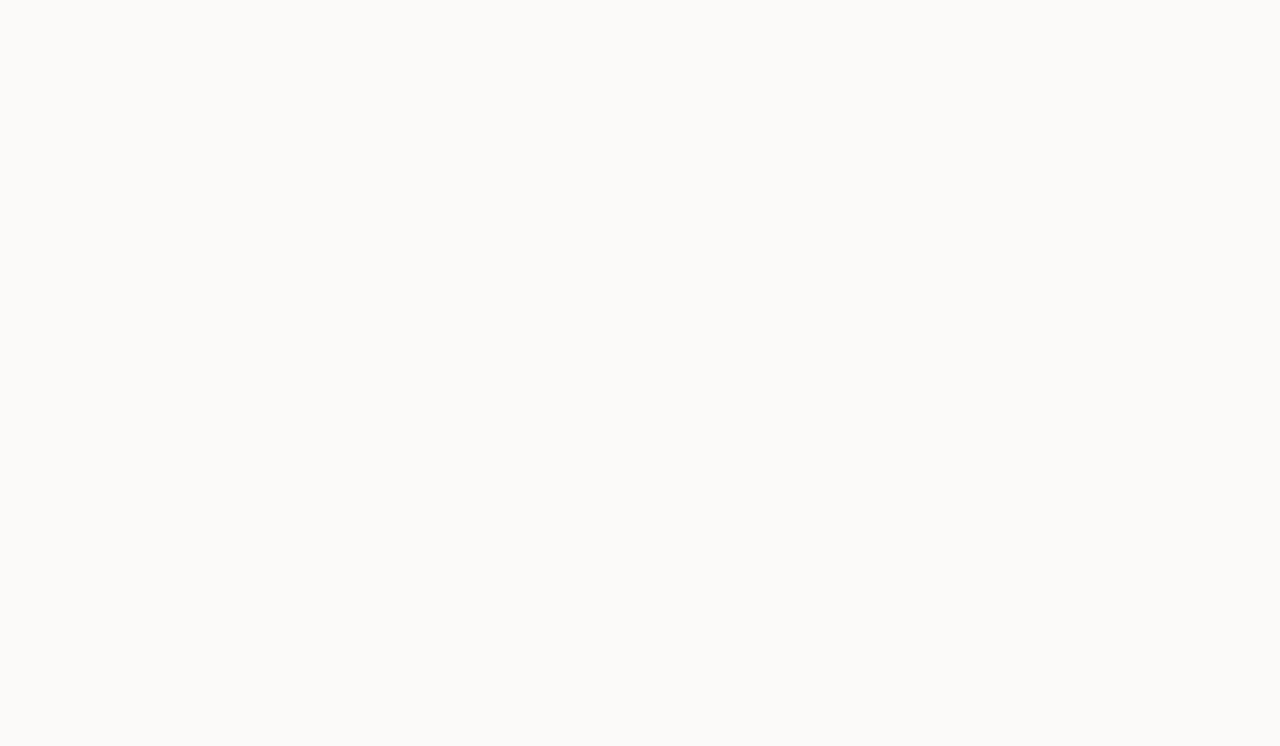
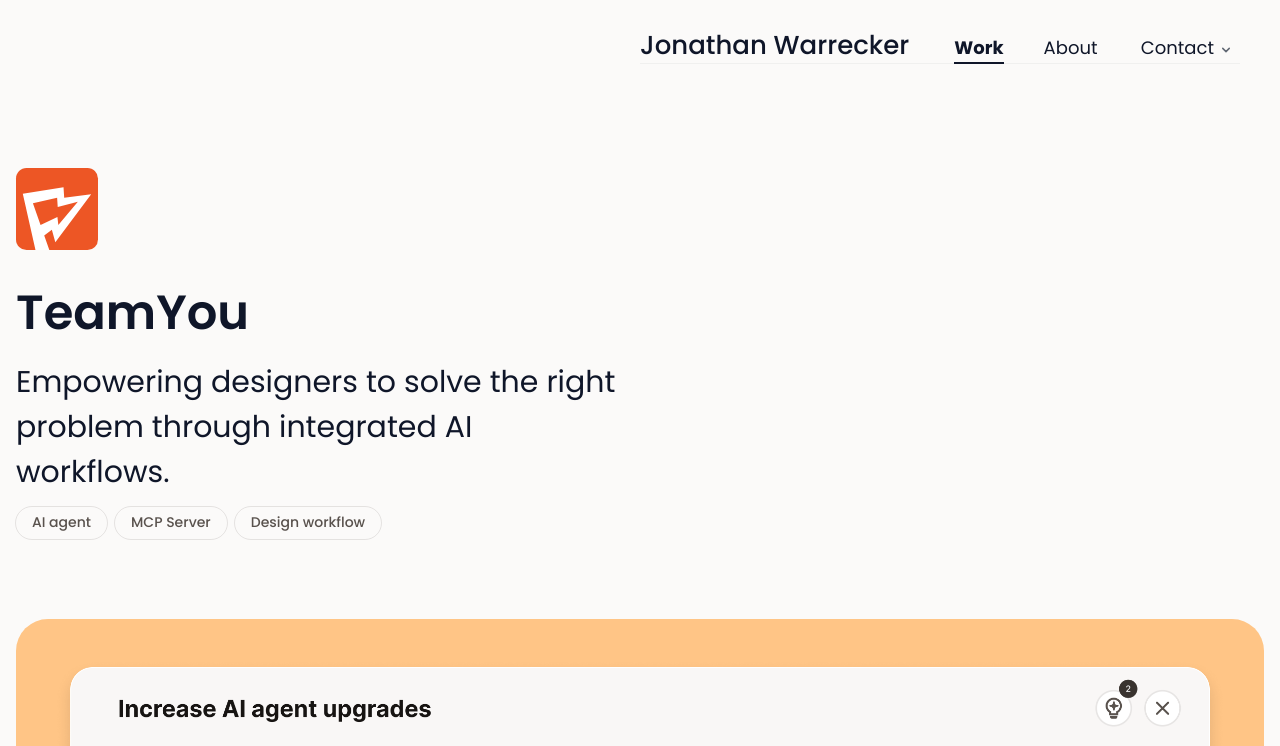
Before and after one commit to boris-the-designosaurus/portfolio, a React app: page /teamyou in a window 1280 px wide. Before the commit this address had no page. Shown: the top 746 px of the page. Built offline with nearby package versions, Linux system fonts and the light colour scheme; the HTML template or start-up script is replaced by a standard one.

Commit message:
Use clean TeamYou URL

```diff
--- a/src/App.tsx
+++ b/src/App.tsx
@@ -12,7 +12,8 @@
         <Route path="/" element={<NewHomePageDraft />} />
         <Route path="/about" element={<AboutPage />} />
         <Route path="/draft" element={<Navigate to="/" replace />} />
-        <Route path="/draft/teamyou" element={<TeamYouDraftPage />} />
+        <Route path="/teamyou" element={<TeamYouDraftPage />} />
+        <Route path="/draft/teamyou" element={<Navigate to="/teamyou" replace />} />
         <Route path="/self-scheduling" element={<OntraportSelfSchedulingPage />} />
         <Route path="/draft/self-scheduling" element={<OntraportSelfSchedulingPage />} />
         <Route path="/inbox" element={<OntraportInboxPage />} />
--- a/src/app/pages/NewHomePageDraft.tsx
+++ b/src/app/pages/NewHomePageDraft.tsx
@@ -122,7 +122,7 @@
 
   <div className="flex justify-end">
     <button
-      onClick={() => window.location.href = "/draft/teamyou"}
+      onClick={() => window.location.href = "/teamyou"}
       className="flex cursor-pointer items-center gap-2 rounded-full bg-[#3D3D3D] px-6 py-3 text-[16px] font-medium text-white transition-colors hover:bg-[#ED5625]"
     >
       View
```
